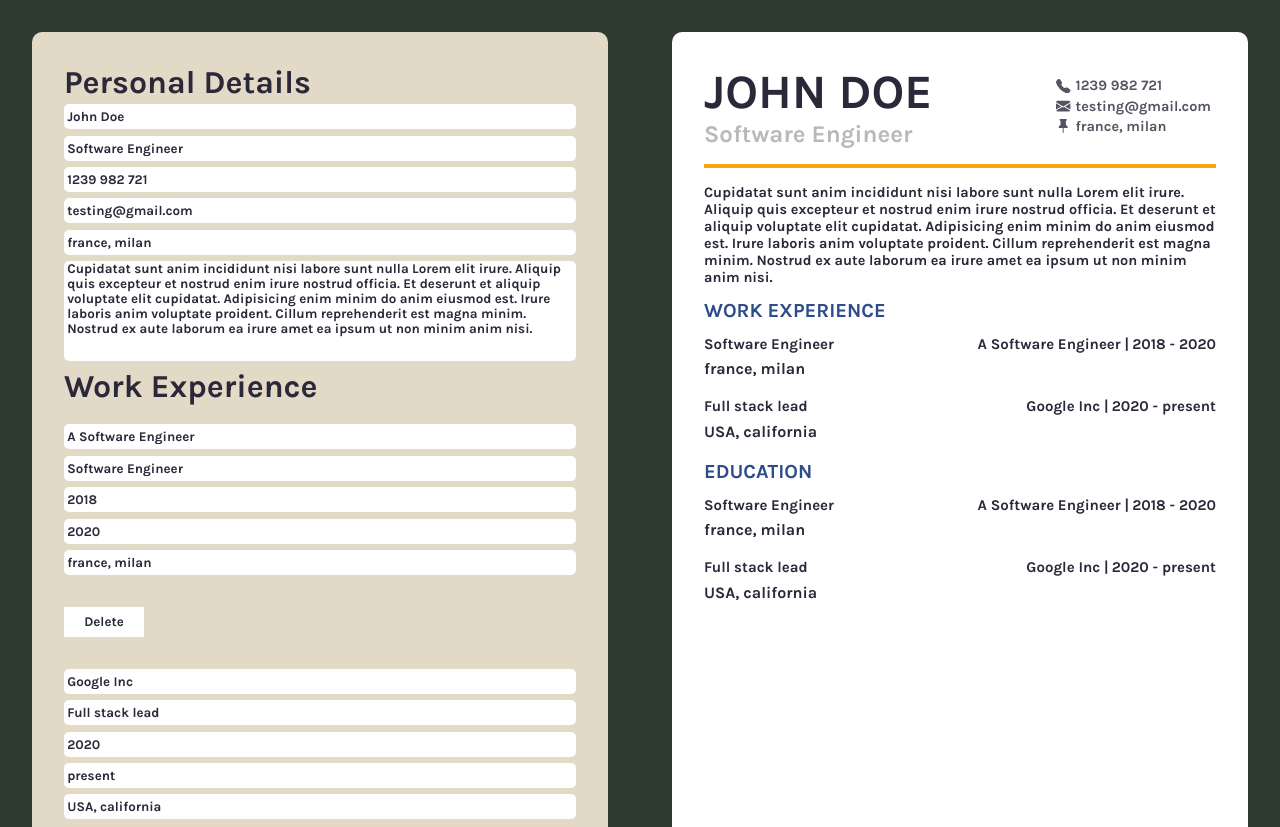
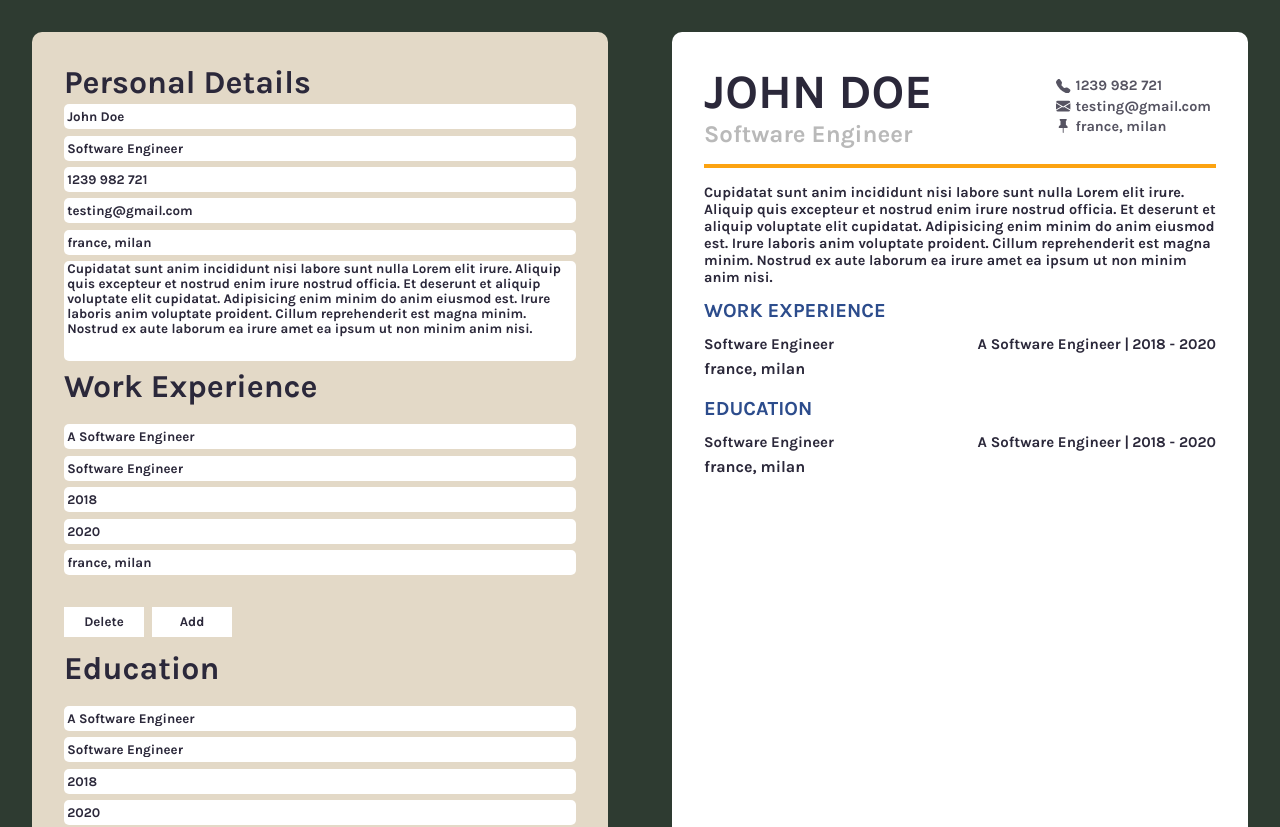
Before and after one commit to haroldm2598/Project-resume, a React (Vite) app: page / in a window 1280 px wide. Shown: the top 827 px of the page. Built offline with nearby package versions, Linux system fonts and the light colour scheme.

Commit message:
Education section fixing only and Done

```diff
--- a/src/App.jsx
+++ b/src/App.jsx
@@ -9,11 +9,15 @@ import './styles/main.scss';
 export default function App() {
 	const [form, setForm] = useState(setDetails());
 	const [works, setWorks] = useState(setWorkDetails() || '');
+	const [schools, setSchools] = useState(setEducationDetails() || '');
 	const [currentWorkId, setCurrentWorkId] = useState('');
 
-	const currentWork =
-		works.find((work) => work.id === currentWorkId) || works[0];
+	// const currentWork =
+	// 	works.find((work) => work.id === currentWorkId) || works[0];
 
+	function currentWork(arrFind) {
+		return arrFind.find((work) => work.id === currentWorkId) || works[0];
+	}
 	// KAPAG GUSTO KO MAY I ACCESS SA LABAS NG CODE
 	// useEffect(() => {
 	// 	console.log(works);
@@ -32,8 +36,7 @@ export default function App() {
 			workPosition: 'Previous Position',
 			dateStart: 'Date start',
 			dateEnd: 'Date end',
-			workDetails: 'Work details',
-			isShow: true
+			workDetails: 'Work details'
 		};
 
 		setWorks([...works, work]);
@@ -59,17 +62,19 @@ export default function App() {
 				workPosition: 'Software Engineer',
 				dateStart: '2018',
 				dateEnd: '2020',
-				workDetails: 'france, milan',
-				isShow: true
-			},
+				workDetails: 'france, milan'
+			}
+		];
+	}
+
+	function setEducationDetails() {
+		return [
 			{
 				id: nanoid(),
-				companyName: 'Google Inc',
-				workPosition: 'Full stack lead',
-				dateStart: '2020',
-				dateEnd: 'present',
-				workDetails: 'USA, california',
-				isShow: true
+				schoolName: 'University of Malolos',
+				schoolDegree: 'Bachelor of Science in Quamtum ',
+				dateStart: '2014',
+				dateEnd: '2018'
 			}
 		];
 	}
@@ -86,34 +91,16 @@ export default function App() {
 
 		setWorks(
 			works.map((item) =>
-				item.id === currentWork.id ? { ...item, [name]: value } : item
+				item.id === currentWork(works).id ? { ...item, [name]: value } : item
+			)
+		);
+
+		setSchools(
+			schools.map((item) =>
+				item.id === currentWork(schools).id ? { ...item, [name]: value } : item
 			)
 		);
 	}
-
-	// ELEMENT THAT WILL GET AND POST
-	/*
-		- PROBLEM IS. IF THE MAP IS BEING PASS AS PROPS
-		THE LENGTH OF AN EMPTY ARRAY WILL NOT BE CONSOLE OR READ AS PROPS
-		- ELSE IF NOT BEING MAP AND PASS AS NORMAL PROPS TO COMPONENT THEREFORE IT WILL WORK
-
-		- TRANSFER ALL THE WORK VALUES INTO PROPS CHILDREN LIKE WHAT I DID IN workElementPost
-	*/
-	// const workElement = works.map((item) => (
-	// 	<Work
-	// 		key={item.id}
-	// 		workId={item.id}
-	// 		work1={item.companyName}
-	// 		work2={item.workPosition}
-	// 		work3={item.dateStart}
-	// 		work4={item.dateEnd}
-	// 		work5={item.workDetails}
-	// 		setCurrentWorkId={setCurrentWorkId}
-	// 		handleChange={handleChange}
-	// 		deleteToggle={(event) => deleteToggle(event, item.id)}
-	// 		addWork={addWork}
-	// 	/>
-	// ));
 
 	const workElementPost = works.map((item, index) => (
 		<WorkPost
@@ -147,6 +134,7 @@ export default function App() {
 						handleChange={handleChange}
 					/>
 					<Work
+						formTitle={'Work Experience'}
 						works={works}
 						setCurrentWorkId={setCurrentWorkId}
 						handleChange={handleChange}
@@ -155,6 +143,7 @@ export default function App() {
 					/>
 
 					<Work
+						formTitle={'Education'}
 						works={works}
 						setCurrentWorkId={setCurrentWorkId}
 						handleChange={handleChange}
--- a/src/component/Work.jsx
+++ b/src/component/Work.jsx
@@ -1,62 +1,9 @@
 import WorkForm from './WorkForm';
 
 export default function Work(props) {
-	/* <>
-					<form
-						className='workForm'
-						onClick={() => props.setCurrentWorkId(item.id)}
-					>
-						<input
-							type='text'
-							placeholder='company name'
-							onChange={props.handleChange}
-							name='companyName'
-							value={item.companyName}
-						/>
-
-						<input
-							type='text'
-							placeholder='Position'
-							onChange={props.handleChange}
-							name='workPosition'
-							value={item.workPosition}
-						/>
-
-						<input
-							type='text'
-							placeholder='Date started'
-							onChange={props.handleChange}
-							name='dateStart'
-							value={item.dateStart}
-						/>
-
-						<input
-							type='text'
-							placeholder='Date ended'
-							onChange={props.handleChange}
-							name='dateEnd'
-							value={item.dateEnd}
-						/>
-
-						<input
-							type='text'
-							placeholder='Work Details'
-							onChange={props.handleChange}
-							name='workDetails'
-							value={item.workDetails}
-						/>
-					</form>
-
-					<button
-						className='work__btn'
-						onClick={(event) => props.deleteToggle(event, item.id)}
-					>
-						Delete
-					</button>
-				</> */
 	return (
 		<>
-			<h1>Work Experience</h1>
+			<h1>{props.formTitle}</h1>
 			{props.works.map((item) => (
 				<WorkForm
 					key={item.id}
--- a/src/component/WorkForm.jsx
+++ b/src/component/WorkForm.jsx
@@ -37,6 +37,7 @@ export default function WorkForm(props) {
 					value={props.work4}
 				/>
 
+				{props.work5 && (
 					<input
 						type='text'
 						placeholder='Work Details'
@@ -44,6 +45,7 @@ export default function WorkForm(props) {
 						name='workDetails'
 						value={props.work5}
 					/>
+				)}
 			</form>
 
 			<button
```
Lines whose indentation alone changed are shown as unchanged.
